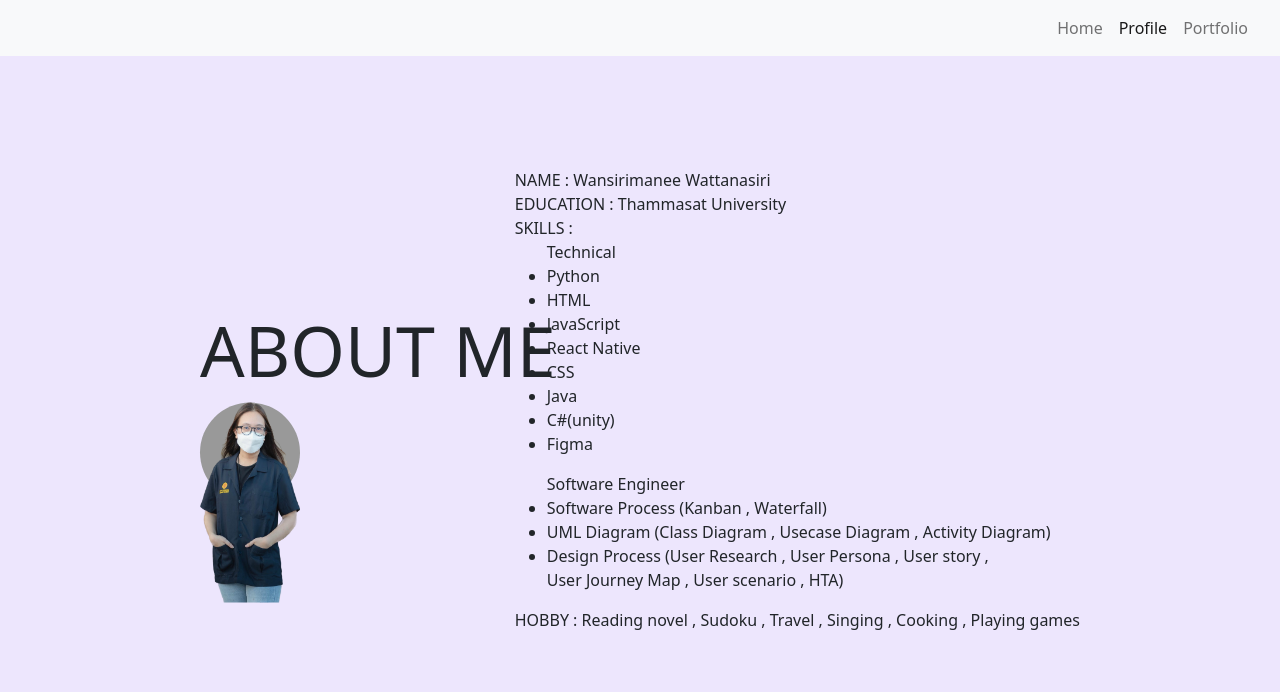
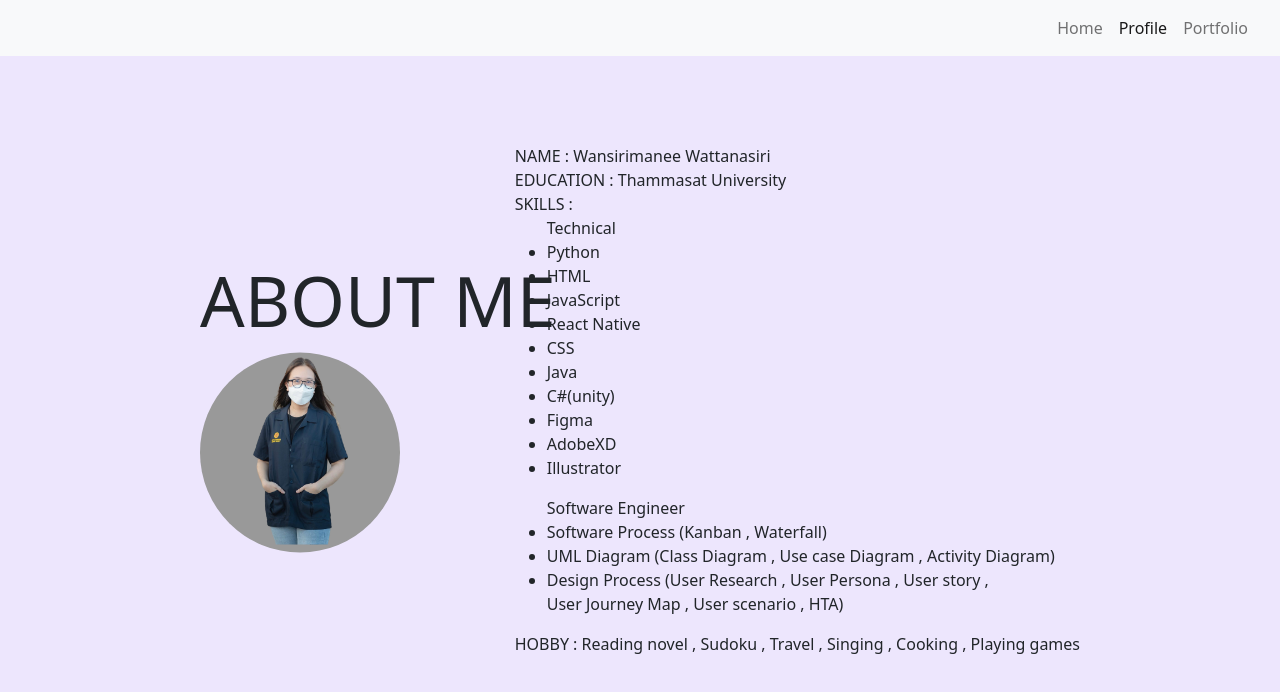
Before and after one commit to MasssuWan/portfolio, a website built with Parcel: page profile.html in a window 1280 px wide. Built offline with nearby package versions, Linux system fonts and the light colour scheme.

Commit message:
edit profile

```diff
--- a/profile.html
+++ b/profile.html
@@ -23,8 +23,8 @@
   </nav>
   <main>
     <div class="vertical-center" style="left: 200px; font-size: 70px">ABOUT ME
-      <div style="width: 100px; height: 100px; border-radius: 50%; background-color: #999999;">
-        <img src="./img/wansirimanee.PNG" alt="famous" style="width:100px; height: 200px"/>
+      <div style="width: 200px; height: 200px; border-radius: 50%; background-color: #999999;">
+        <img src="./img/wansirimanee.PNG" alt="famous" style="width:148px; height: 197px; padding-left: 53px; padding-top: 5px; padding-bottom: 5px"/>
       </div>
     </div>
     <div class="vertical-center" style="right: 200px;">
@@ -40,10 +40,12 @@
         <li>Java</li>
         <li>C#(unity)</li>
         <li>Figma</li>
+        <li>AdobeXD</li>
+        <li>Illustrator</li>
       </ul>
       <ul>Software Engineer
         <li>Software Process (Kanban , Waterfall)</li>
-        <li>UML Diagram (Class Diagram , Usecase Diagram , Activity Diagram)</li>
+        <li>UML Diagram (Class Diagram , Use case Diagram , Activity Diagram)</li>
         <li>Design Process (User Research , User Persona , User story , <br/>
           User Journey Map , User scenario , HTA) </li>
       </ul>
```
Also changed, not shown: index.html (+1 -1 lines).
